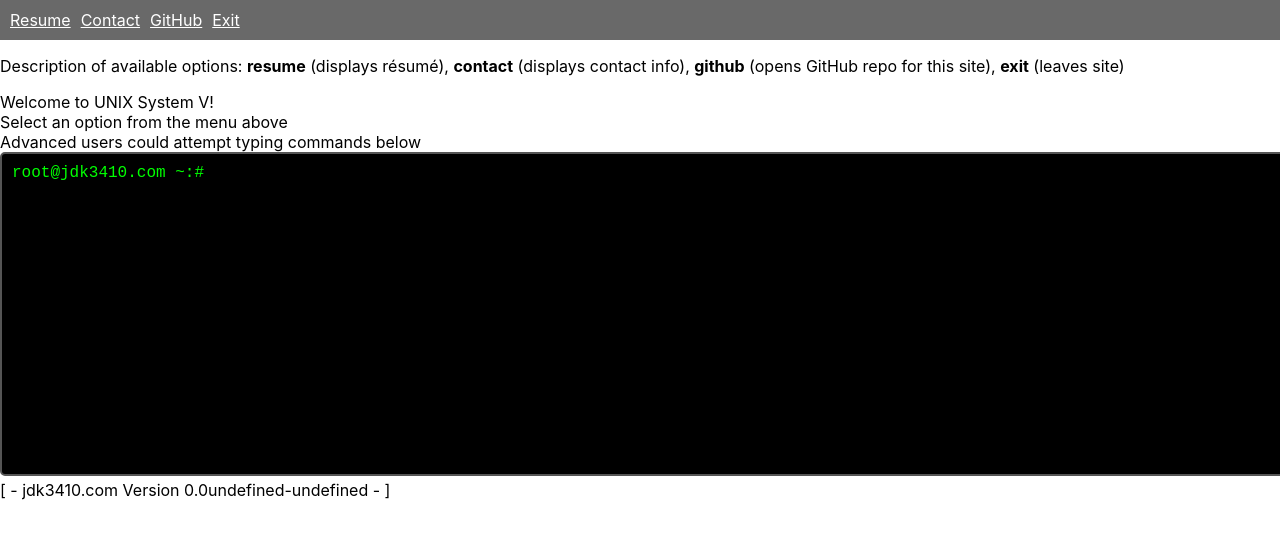
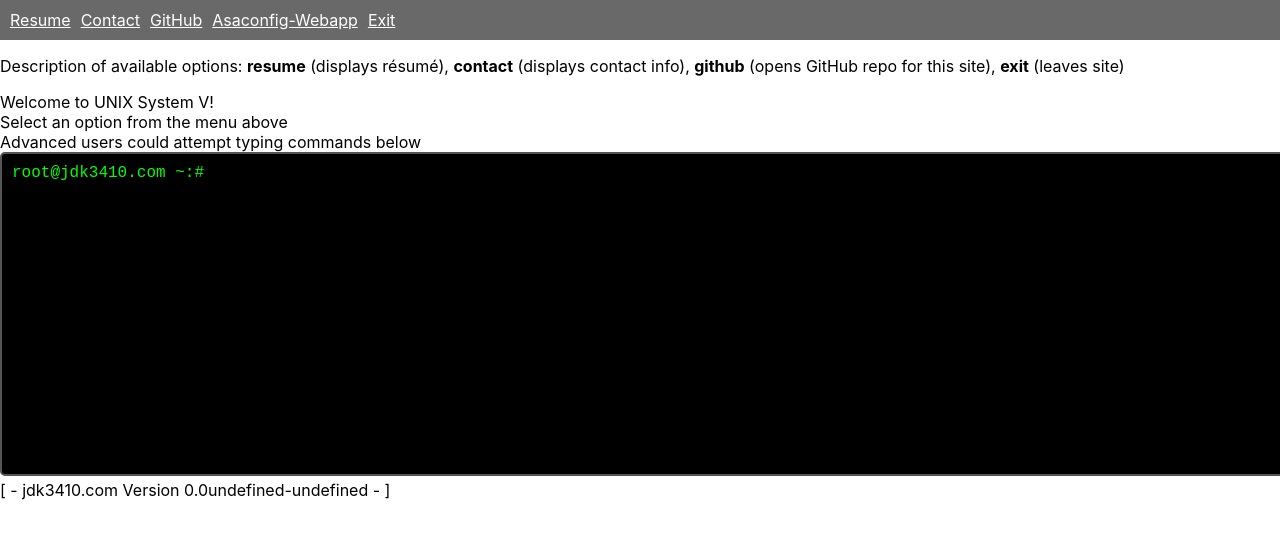
Before and after one commit to jdk3410/resume, a React (Create React App) app: page / in a window 1280 px wide. Shown: the top 538 px of the page. Built offline with nearby package versions, Linux system fonts and the light colour scheme.

Commit message:
Update Terminal.js
Added asaconfig ref

```diff
--- a/src/Terminal.js
+++ b/src/Terminal.js
@@ -33,6 +33,8 @@ const Terminal = () => {
             commandOutput = '----------------------------------\nYour primary server admin is jdk3410!\nIt just so happens he\'s seeking a DevOps position!\nEmail him @ jdk3410@jdk3410.com\n----------------------------------\n';
         } else if (command === 'github') {
             window.location.href = 'https://github.com/jdk3410/resume';
+        } else if (command === 'asaconfig-webapp') {
+            window.location.href = 'https://asaconfig-webapp.jdk3410.com/';
         } else if (command === 'exit') {
             commandOutput = 'Crashing this plane... With no survivors!!!';
         } else {
@@ -69,6 +71,7 @@ const Terminal = () => {
                 <a href="/resume" data-command="resume" onClick={handleLinkClick} style={{color: '#FFFFFF', marginRight: '10px'}}>Resume</a>
                 <a href="/contact" data-command="contact" onClick={handleLinkClick} style={{color: '#FFFFFF', marginRight: '10px'}}>Contact</a>
                 <a href="/github" data-command="github" onClick={handleLinkClick} style={{color: '#FFFFFF', marginRight: '10px'}}>GitHub</a>
+                <a href="/asaconfig-webapp" data-command="asaconfig-webapp" onClick={handleLinkClick} style={{color: '#FFFFFF', marginRight: '10px'}}>Asaconfig-Webapp</a>
                 <a href="/exit" data-command="exit" onClick={handleLinkClick} style={{color: '#FFFFFF', marginRight: '10px'}}>Exit</a>
             </nav>
             <p style={{color: '#000000'}}>Description of available options: <strong>resume</strong> (displays résumé), <strong>contact</strong> (displays contact info), <strong>github</strong> (opens GitHub repo for this site), <strong>exit</strong> (leaves site)</p>
```
